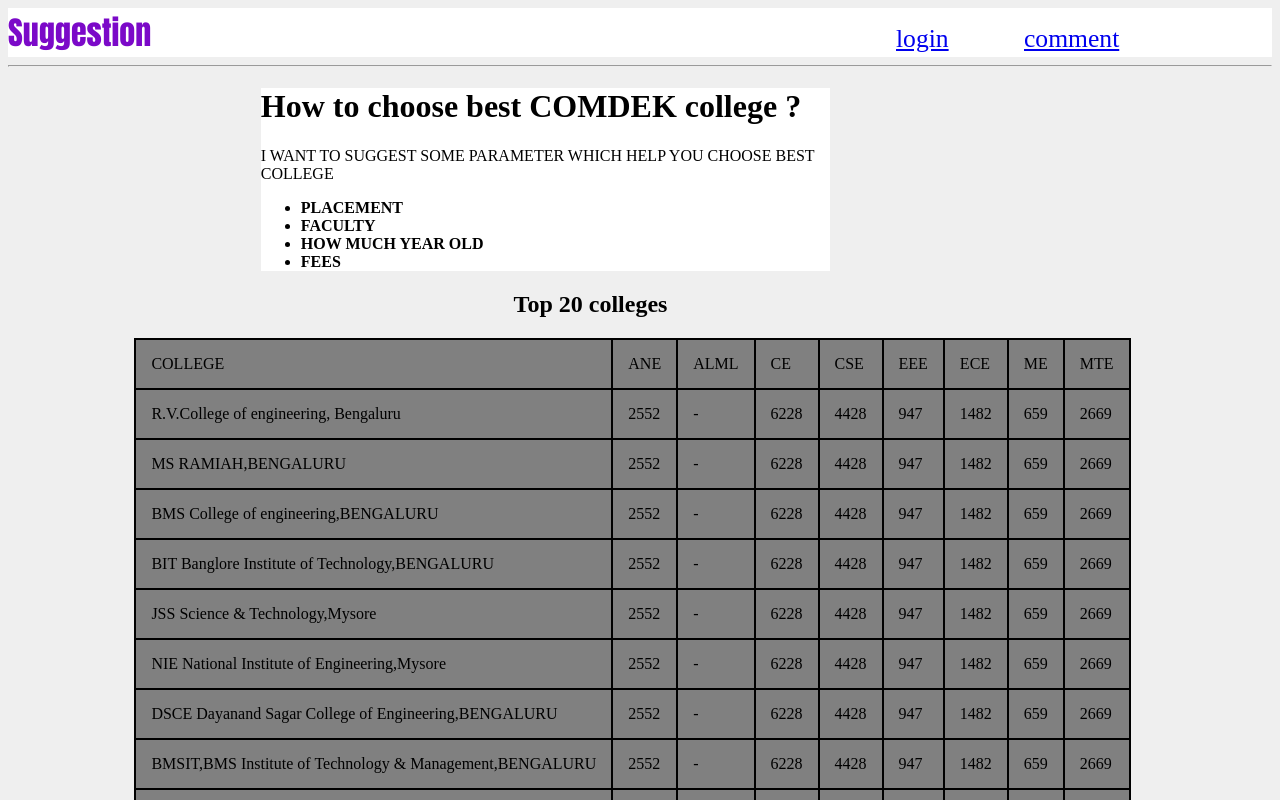
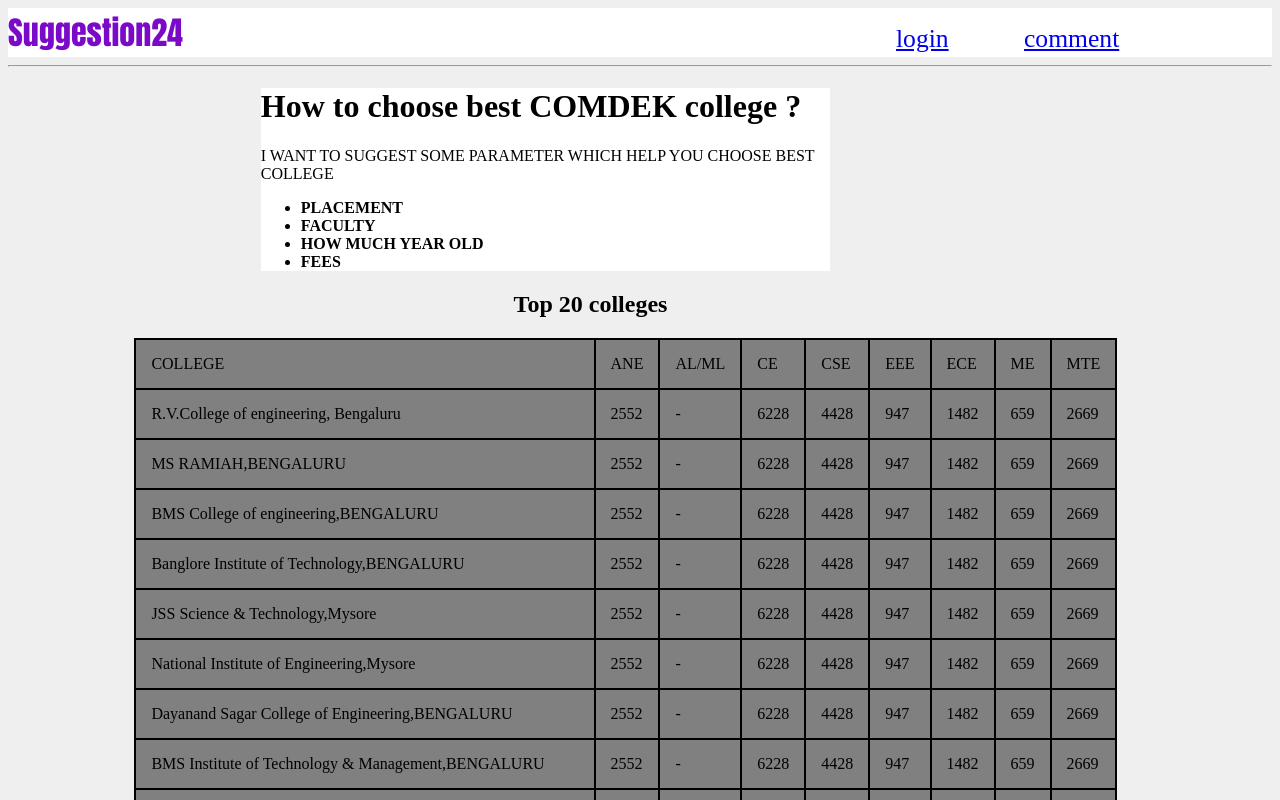
Before and after one commit to durgeshkn/htmlweb, a plain HTML site: page index.html in a window 1280 px wide. Shown: the top 800 px of the page. Drawn offline with Linux system fonts and the light colour scheme.

Commit message:
Update index.html

```diff
--- a/index.html
+++ b/index.html
@@ -11,7 +11,7 @@
 <body>
 
 
-     <h1 class="heading">  Suggestion </h1>
+     <h1 class="heading">  Suggestion24 </h1>
      <hr>
      <div class=" collegebox"  >
      <h1 id="headingcollege">How to choose best <b>COMDEK</b> college ?</h1>
@@ -36,7 +36,7 @@
        <tr class="table"  >
            <td>COLLEGE</td>
            <td>ANE</td>
-           <td>ALML</td>
+           <td>AL/ML</td>
            <td>CE</td>
            <td>CSE</td>
            <td>EEE</td>
@@ -77,7 +77,7 @@
            <td>659</td>
            <td>2669</td>
        </tr>    <tr>
-           <td>BIT Banglore Institute of Technology,BENGALURU</td>
+           <td>Banglore Institute of Technology,BENGALURU</td>
            <td>2552</td>
            <td>-</td>
            <td>6228</td>
@@ -97,7 +97,7 @@
            <td>659</td>
            <td>2669</td>
        </tr>    <tr>
-           <td>NIE National Institute of Engineering,Mysore</td>
+           <td> National Institute of Engineering,Mysore</td>
            <td>2552</td>
            <td>-</td>
            <td>6228</td>
@@ -107,7 +107,7 @@
            <td>659</td>
            <td>2669</td>
        </tr>    <tr>
-           <td>DSCE Dayanand Sagar College of Engineering,BENGALURU</td>
+           <td> Dayanand Sagar College of Engineering,BENGALURU</td>
            <td>2552</td>
            <td>-</td>
            <td>6228</td>
@@ -117,7 +117,7 @@
            <td>659</td>
            <td>2669</td>
        </tr>       <tr>
-           <td>BMSIT,BMS Institute of Technology & Management,BENGALURU</td>
+           <td>BMS Institute of Technology & Management,BENGALURU</td>
            <td>2552</td>
            <td>-</td>
            <td>6228</td>
@@ -207,7 +207,7 @@
            <td>659</td>
            <td>2669</td>
        </tr>      <tr>
-           <td>Dr AIT,BENGALURU</td>
+           <td>Dr Ambedkar Institute of Technology,BENGALURU</td>
            <td>2552</td>
            <td>-</td>
            <td>6228</td>
@@ -237,7 +237,7 @@
            <td>659</td>
            <td>2669</td>
        </tr>    <tr>
-           <td>MS RAMIAH,BENGALURU</td>
+           <td>kLE Technology University Formely known as BVBCET,Hubballi</td>
            <td>2552</td>
            <td>-</td>
            <td>6228</td>
```
